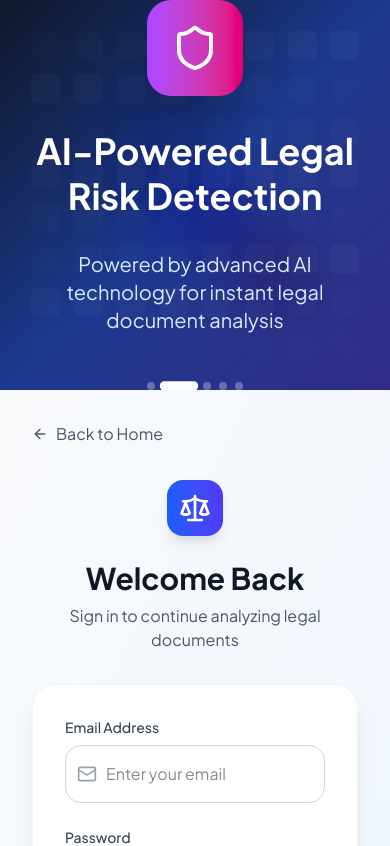
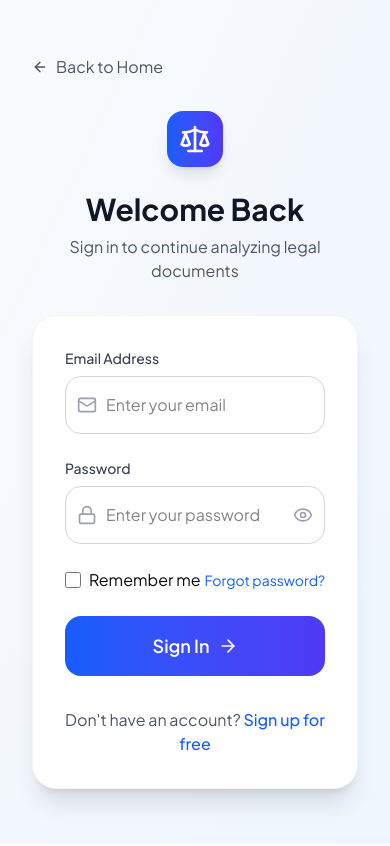
Before and after one commit to AbdulSamad94/LegalyzeAI_Web, a Next.js app: page /login in a window 390 px wide. Shown: the top 846 px of the page. Built offline with nearby package versions, Linux system fonts and the light colour scheme.

Commit message:
login, signup page fix

```diff
--- a/src/app/login/page.tsx
+++ b/src/app/login/page.tsx
@@ -1,7 +1,6 @@
 "use client";
 
 import type React from "react";
-
 import { motion, AnimatePresence } from "framer-motion";
 import {
   Scale,
@@ -48,11 +47,6 @@ const LoginPage = () => {
       icon: Clock,
       gradient: "from-orange-500 to-red-600",
     },
-    {
-      text: "Analyze Documents with Confidence",
-      icon: Scale,
-      gradient: "from-indigo-500 to-blue-600",
-    },
   ];
 
   // Auto-cycle through taglines
@@ -60,27 +54,22 @@ const LoginPage = () => {
     const interval = setInterval(() => {
       setCurrentTaglineIndex((prev) => (prev + 1) % taglines.length);
     }, 3000);
-
     return () => clearInterval(interval);
   }, [taglines.length]);
 
   const handleSubmit = async (e: React.FormEvent) => {
     e.preventDefault();
     setIsLoading(true);
-
-    // Simulate API call
     await new Promise((resolve) => setTimeout(resolve, 2000));
-
     setIsLoading(false);
-    // Handle login logic here
   };
 
   const currentTagline = taglines[currentTaglineIndex];
 
   return (
-    <div className="min-h-screen flex flex-col lg:flex-row">
-      {/* Right Side - Animated Taglines (Mobile: Top) */}
-      <div className="lg:w-1/2 bg-gradient-to-br from-slate-900 via-blue-900 to-indigo-900 relative overflow-hidden flex items-center justify-center order-1 lg:order-2 min-h-[40vh] lg:min-h-screen">
+    <div className="min-h-screen flex flex-row">
+      {/* Right Side - Hidden on Mobile */}
+      <div className="hidden lg:flex lg:w-1/2 bg-gradient-to-br from-slate-900 via-blue-900 to-indigo-900 relative overflow-hidden items-center justify-center order-2 min-h-screen">
         {/* Background Pattern */}
         <div className="absolute inset-0">
           <div className="absolute top-20 left-20 w-32 h-32 bg-blue-400 rounded-full mix-blend-multiply filter blur-xl opacity-20 animate-pulse"></div>
@@ -110,148 +99,86 @@ const LoginPage = () => {
           </div>
         </div>
 
-        {/* Tagline Content */}
+        {/* Tagline Content - Simple Fade Animation */}
         <div className="relative z-10 text-center px-8 lg:px-16">
           <AnimatePresence mode="wait">
             <motion.div
               key={currentTaglineIndex}
-              initial={{ opacity: 0, y: 50, scale: 0.9 }}
-              animate={{ opacity: 1, y: 0, scale: 1 }}
-              exit={{ opacity: 0, y: -50, scale: 0.9 }}
-              transition={{ duration: 0.8, ease: "easeInOut" }}
+              initial={{ opacity: 0 }}
+              animate={{ opacity: 1 }}
+              exit={{ opacity: 0 }}
+              transition={{ duration: 0.8 }}
               className="space-y-8"
             >
               {/* Icon */}
-              <motion.div
-                initial={{ scale: 0, rotate: -180 }}
-                animate={{ scale: 1, rotate: 0 }}
-                transition={{ duration: 0.6, delay: 0.2 }}
+              <div
                 className={`inline-flex p-6 rounded-3xl bg-gradient-to-r ${currentTagline.gradient} shadow-2xl`}
               >
                 <currentTagline.icon className="h-12 w-12 text-white" />
-              </motion.div>
+              </div>
 
               {/* Tagline Text */}
-              <motion.h1
-                initial={{ opacity: 0 }}
-                animate={{ opacity: 1 }}
-                transition={{ duration: 0.6, delay: 0.4 }}
-                className="text-4xl lg:text-5xl xl:text-6xl font-bold text-white leading-tight"
-              >
+              <h1 className="text-4xl lg:text-5xl xl:text-6xl font-bold text-white leading-tight">
                 {currentTagline.text}
-              </motion.h1>
+              </h1>
 
               {/* Subtitle */}
-              <motion.p
-                initial={{ opacity: 0 }}
-                animate={{ opacity: 1 }}
-                transition={{ duration: 0.6, delay: 0.6 }}
-                className="text-xl text-blue-100 max-w-md mx-auto"
-              >
+              <p className="text-xl text-blue-100 max-w-md mx-auto">
                 Powered by advanced AI technology for instant legal document
                 analysis
-              </motion.p>
+              </p>
             </motion.div>
           </AnimatePresence>
-
-          {/* Progress Indicators */}
-          <div className="flex justify-center space-x-2 mt-12">
-            {taglines.map((_, index) => (
-              <motion.div
-                key={index}
-                className={`h-2 rounded-full transition-all duration-300 ${
-                  index === currentTaglineIndex
-                    ? "w-8 bg-white"
-                    : "w-2 bg-white/30"
-                }`}
-                animate={{
-                  scale: index === currentTaglineIndex ? 1.2 : 1,
-                }}
-              />
-            ))}
-          </div>
         </div>
       </div>
 
-      {/* Left Side - Login Form (Mobile: Bottom) */}
-      <div className="lg:w-1/2 bg-gradient-to-br from-slate-50 to-blue-50 flex items-center justify-center p-8 order-2 lg:order-1 min-h-[60vh] lg:min-h-screen">
+      {/* Left Side - Login Form */}
+      <div className="lg:w-1/2 bg-gradient-to-br from-slate-50 to-blue-50 flex items-center justify-center p-8 order-1 lg:order-1 min-h-screen">
         <motion.div
           initial={{ opacity: 0, x: -50 }}
           animate={{ opacity: 1, x: 0 }}
           transition={{ duration: 0.8 }}
           className="w-full max-w-md"
         >
-          <motion.div
-            initial={{ opacity: 0, y: -20 }}
-            animate={{ opacity: 1, y: 0 }}
-            transition={{ duration: 0.6 }}
-            className="mb-8"
-          >
           <Link
             href="/"
-              className="inline-flex items-center gap-2 text-gray-600 hover:text-blue-600 transition-colors duration-200"
+            className="inline-flex items-center gap-2 text-gray-600 hover:text-blue-600 transition-colors duration-200 mb-8"
           >
             <ArrowLeft className="h-4 w-4" />
             Back to Home
           </Link>
-          </motion.div>
+
           {/* Logo and Header */}
           <div className="text-center mb-8">
-            <motion.div
-              initial={{ scale: 0 }}
-              animate={{ scale: 1 }}
-              transition={{ duration: 0.6, delay: 0.2 }}
-              className="flex justify-center mb-6"
-            >
+            <div className="flex justify-center mb-6">
               <div className="bg-gradient-to-r from-blue-600 to-indigo-600 p-3 rounded-2xl shadow-lg">
                 <Scale className="h-8 w-8 text-white" />
               </div>
-            </motion.div>
-            <motion.h2
-              initial={{ opacity: 0, y: 20 }}
-              animate={{ opacity: 1, y: 0 }}
-              transition={{ duration: 0.6, delay: 0.3 }}
-              className="text-3xl font-bold text-gray-900 mb-2"
-            >
+            </div>
+            <h2 className="text-3xl font-bold text-gray-900 mb-2">
               Welcome Back
-            </motion.h2>
-            <motion.p
-              initial={{ opacity: 0, y: 20 }}
-              animate={{ opacity: 1, y: 0 }}
-              transition={{ duration: 0.6, delay: 0.4 }}
-              className="text-gray-600"
-            >
+            </h2>
+            <p className="text-gray-600">
               Sign in to continue analyzing legal documents
-            </motion.p>
+            </p>
           </div>
 
           {/* Login Form */}
-          <motion.div
-            initial={{ opacity: 0, y: 30 }}
-            animate={{ opacity: 1, y: 0 }}
-            transition={{ duration: 0.8, delay: 0.5 }}
-            className="bg-white rounded-3xl shadow-xl border border-gray-100 p-8"
-          >
+          <div className="bg-white rounded-3xl shadow-xl border border-gray-100 p-8">
             <form onSubmit={handleSubmit} className="space-y-6">
               {/* Email Field */}
               <div>
-                <label
-                  htmlFor="email"
-                  className="block text-sm font-medium text-gray-700 mb-2"
-                >
+                <label className="block text-sm font-medium text-gray-700 mb-2">
                   Email Address
                 </label>
                 <div className="relative">
-                  <div className="absolute inset-y-0 left-0 pl-3 flex items-center pointer-events-none">
-                    <Mail className="h-5 w-5 text-gray-400" />
-                  </div>
+                  <Mail className="absolute left-3 top-1/2 -translate-y-1/2 text-gray-400 h-5 w-5" />
                   <input
-                    id="email"
                     type="email"
                     value={email}
                     onChange={(e) => setEmail(e.target.value)}
                     required
-                    className="block w-full pl-10 pr-3 py-4 border border-gray-300 rounded-2xl focus:outline-none focus:ring-2 focus:ring-blue-500 focus:border-transparent transition-all duration-200 text-gray-900"
+                    className="block w-full pl-10 pr-3 py-4 border border-gray-300 rounded-2xl focus:outline-none focus:ring-2 focus:ring-blue-500 focus:border-transparent"
                     placeholder="Enter your email"
                   />
                 </div>
@@ -259,34 +186,28 @@ const LoginPage = () => {
 
               {/* Password Field */}
               <div>
-                <label
-                  htmlFor="password"
-                  className="block text-sm font-medium text-gray-700 mb-2"
-                >
+                <label className="block text-sm font-medium text-gray-700 mb-2">
                   Password
                 </label>
                 <div className="relative">
-                  <div className="absolute inset-y-0 left-0 pl-3 flex items-center pointer-events-none">
-                    <Lock className="h-5 w-5 text-gray-400" />
-                  </div>
+                  <Lock className="absolute left-3 top-1/2 -translate-y-1/2 text-gray-400 h-5 w-5" />
                   <input
-                    id="password"
                     type={showPassword ? "text" : "password"}
                     value={password}
                     onChange={(e) => setPassword(e.target.value)}
                     required
-                    className="block w-full pl-10 pr-12 py-4 border border-gray-300 rounded-2xl focus:outline-none focus:ring-2 focus:ring-blue-500 focus:border-transparent transition-all duration-200 text-gray-900"
+                    className="block w-full pl-10 pr-12 py-4 border border-gray-300 rounded-2xl focus:outline-none focus:ring-2 focus:ring-blue-500 focus:border-transparent"
                     placeholder="Enter your password"
                   />
                   <button
                     type="button"
                     onClick={() => setShowPassword(!showPassword)}
-                    className="absolute inset-y-0 right-0 pr-3 flex items-center"
+                    className="absolute right-3 top-1/2 -translate-y-1/2"
                   >
                     {showPassword ? (
-                      <EyeOff className="h-5 w-5 text-gray-400 hover:text-gray-600" />
+                      <EyeOff className="h-5 w-5 text-gray-400" />
                     ) : (
-                      <Eye className="h-5 w-5 text-gray-400 hover:text-gray-600" />
+                      <Eye className="h-5 w-5 text-gray-400" />
                     )}
                   </button>
                 </div>
@@ -294,24 +215,18 @@ const LoginPage = () => {
 
               {/* Remember Me & Forgot Password */}
               <div className="flex items-center justify-between">
-                <div className="flex items-center">
+                <label className="flex items-center gap-2">
                   <input
-                    id="remember-me"
                     type="checkbox"
                     checked={rememberMe}
                     onChange={(e) => setRememberMe(e.target.checked)}
-                    className="h-4 w-4 text-blue-600 focus:ring-blue-500 border-gray-300 rounded"
+                    className="h-4 w-4 text-blue-600 border-gray-300 rounded"
                   />
-                  <label
-                    htmlFor="remember-me"
-                    className="ml-2 block text-sm text-gray-700"
-                  >
                   Remember me
                 </label>
-                </div>
                 <Link
                   href="/forgot-password"
-                  className="text-sm text-blue-600 hover:text-blue-500 transition-colors duration-200"
+                  className="text-sm text-blue-600 hover:text-blue-500"
                 >
                   Forgot password?
                 </Link>
@@ -323,7 +238,7 @@ const LoginPage = () => {
                 whileTap={{ scale: 0.98 }}
                 type="submit"
                 disabled={isLoading}
-                className="w-full bg-gradient-to-r from-blue-600 to-indigo-600 text-white py-4 px-6 rounded-2xl font-semibold text-lg hover:shadow-xl transition-all duration-300 disabled:opacity-50 disabled:cursor-not-allowed flex items-center justify-center gap-2"
+                className="w-full bg-gradient-to-r from-blue-600 to-indigo-600 text-white py-4 px-6 rounded-2xl font-semibold text-lg hover:shadow-xl disabled:opacity-50 flex items-center justify-center gap-2"
               >
                 {isLoading ? (
                   <>
@@ -345,13 +260,13 @@ const LoginPage = () => {
                 Don&#39;t have an account?{" "}
                 <Link
                   href="/signup"
-                  className="text-blue-600 hover:text-blue-500 font-medium transition-colors duration-200"
+                  className="text-blue-600 hover:text-blue-500 font-medium"
                 >
                   Sign up for free
                 </Link>
               </p>
             </div>
-          </motion.div>
+          </div>
         </motion.div>
       </div>
     </div>
```
Also changed, not shown: src/app/signup/page.tsx (+28 -60 lines). Lines whose indentation alone changed are shown as unchanged.
